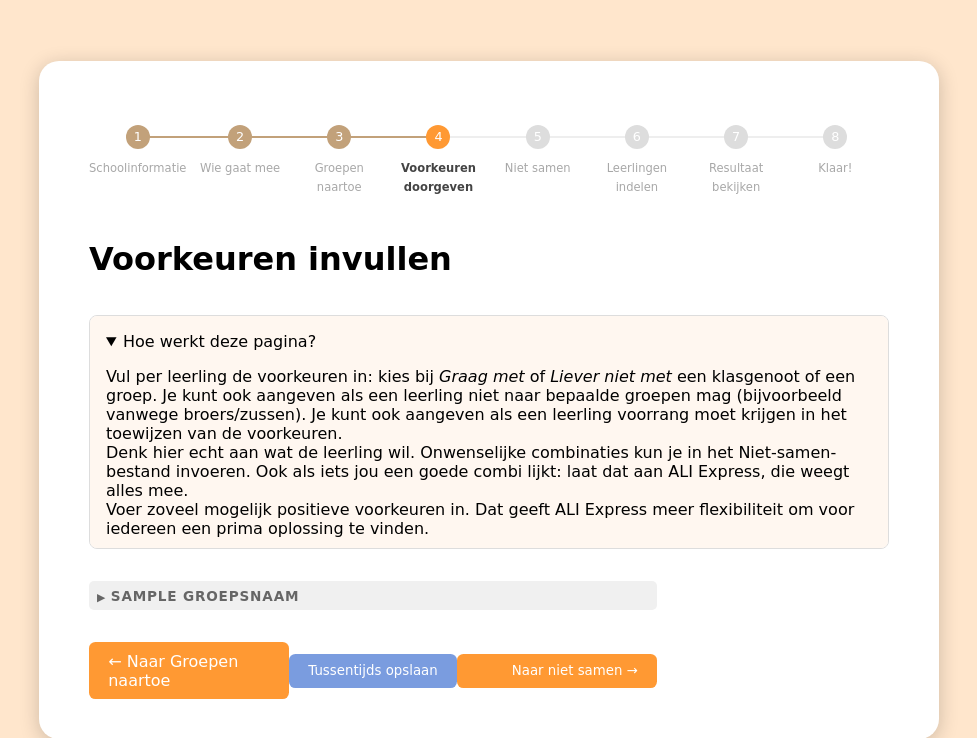
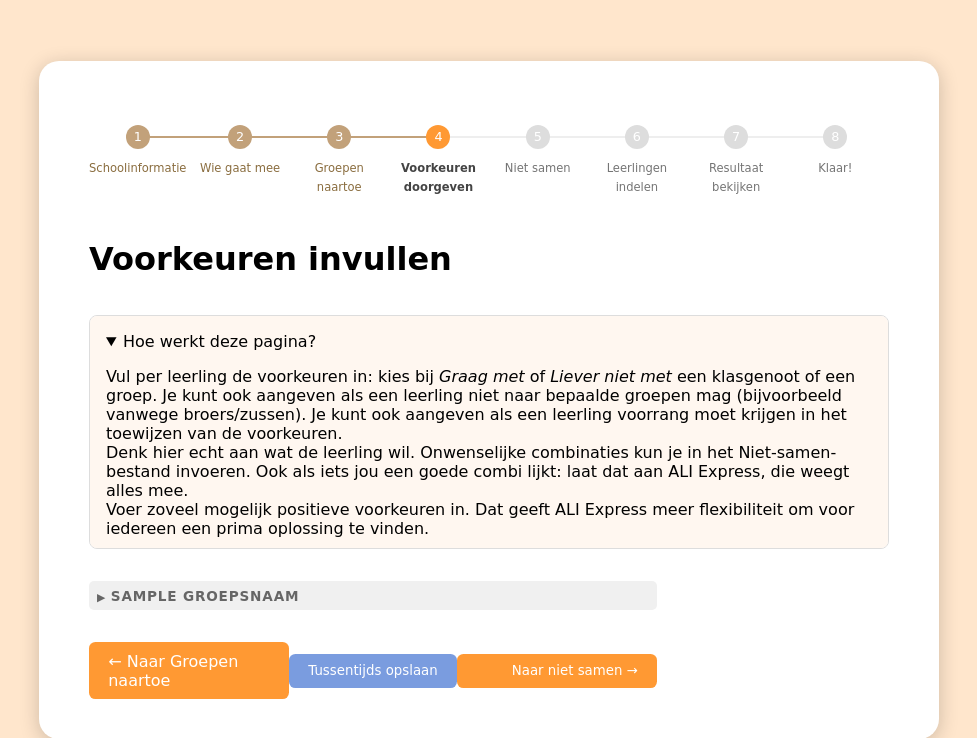
Before and after one commit to SjoerdCor/aliexpress, a Flask app: template templates/preferences_form.html in a window 1280 px wide. Shown: the top 738 px of the page, without its empty margins (151-1128 px from the left). Run offline with Flask 3, Linux system fonts and the light colour scheme; the template is opened without the code that fills it: most values are stand-ins (such as "Sample title", 1, 10 or a date in 2020).

Commit message:
ux: make stepper labels WCAG-AA readable and match done labels to the tan dots

```diff
--- a/static/style.css
+++ b/static/style.css
@@ -323,13 +323,17 @@ input[type="submit"]:hover {
   background-color: #c2a17a;
 }
 
-/* Non-active labels stay deliberately light (but still readable): the numbered dot and the
-   connecting line carry the done/upcoming state, so the text itself can be quiet and never
-   reads as a heavy wall of words. Only the current step's label is dark and bold. */
+/* Non-active labels stay quiet but remain readable (WCAG AA on the white card): upcoming
+   steps are a secondary grey, done steps take the tan of their dot so the colour matches,
+   and only the current step's label is dark and bold. */
 .step span {
   font-size: 0.72rem;
   line-height: 1.2;
-  color: #a8a8a8;
+  color: #757575; /* upcoming — ~4.5:1 on white */
+}
+
+.step.done span {
+  color: #8a6d3f; /* done — tan family of the dot, ~4.8:1 on white */
 }
 
 .step.active span {
```
